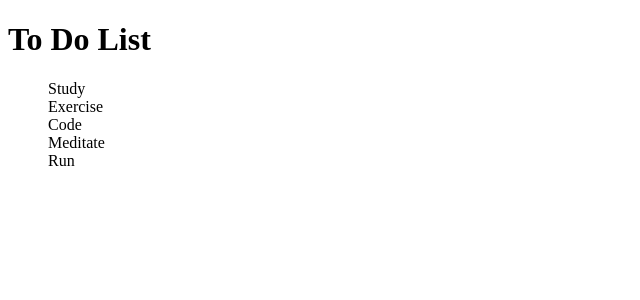
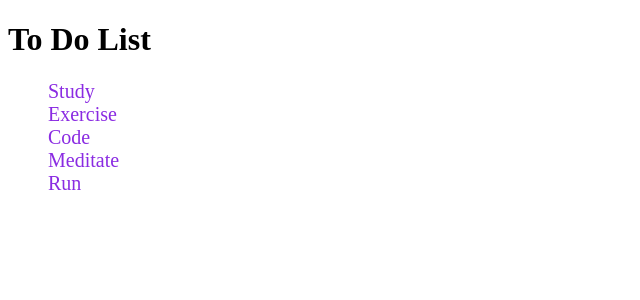
Before and after one commit to rajkumarpaneru/react-basics, a React (Vite) app: page / in a window 1280 px wide. Shown: the top 300 px of the page, without its empty margins (0-640 px from the left). Built offline with nearby package versions, Linux system fonts and the light colour scheme.

Commit message:
use css module to style component

```diff
--- a/src/components/ListGroup.css
+++ /dev/null
@@ -1,3 +0,0 @@
-.list-group {
-    list-style: none;
-}
--- /dev/null
+++ b/src/components/ListGroup.module.css
@@ -0,0 +1,5 @@
+.listGroup {
+    list-style: none;
+    font-size: 20px;
+    color: blueviolet;
+}
--- a/src/components/ListGroup.tsx
+++ b/src/components/ListGroup.tsx
@@ -1,5 +1,5 @@
 import React, { useState } from "react";
-import "./ListGroup.css";
+import styles from "./ListGroup.module.css";
 
 interface Props {
   items: string[];
@@ -12,7 +12,7 @@ const ListGroup = ({ items, heading, onSelectItem }: Props) => {
     <>
       <h1>{heading}</h1>
       {items.length === 0 && <p>No items found</p>}
-      <ul className="list-group">
+      <ul className={styles.listGroup}>
         {items.map((todo, index) => (
           <li
             className={
```
